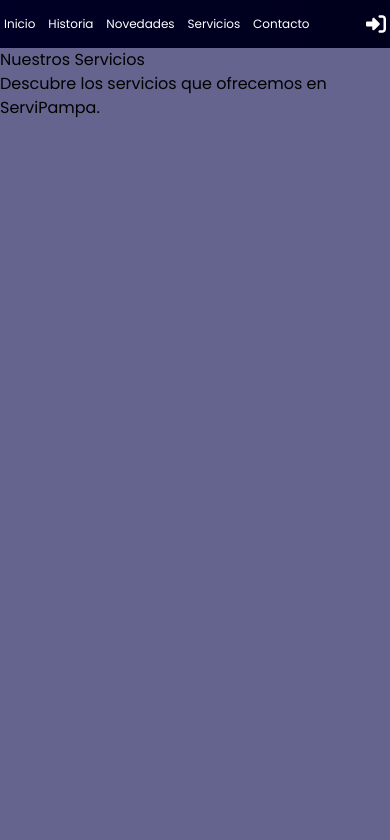
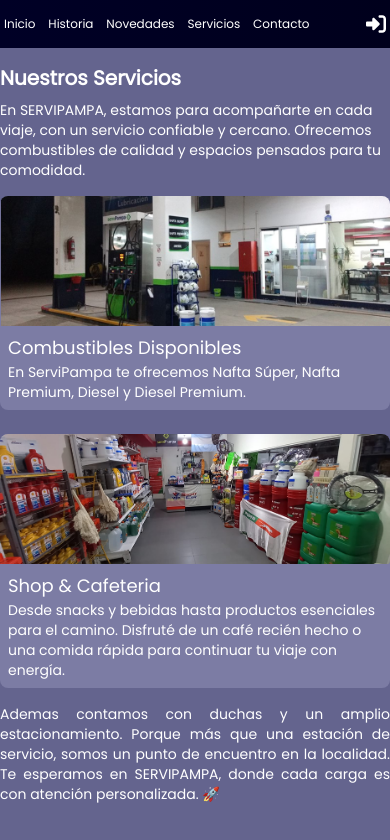
Before and after one commit to MateoBonavia/ServiPampa, a Next.js app: page /servicios in a window 390 px wide. Shown: the top 840 px of the page. Built offline with nearby package versions, Linux system fonts and the light colour scheme.

Commit message:
services mobile ready

```diff
--- a/app/servicios/page.tsx
+++ b/app/servicios/page.tsx
@@ -1,8 +1,56 @@
+import Combustibles from '@/assets/images/Servicios/Combustibles 1.png';
+import Shop from '@/assets/images/Servicios/Shop 1.png';
+import ServicesCard from '@/components/servicesCard';
+import { title } from 'process';
+
 export default function ServiciosPage() {
+  const firstCard = {
+    title: 'Combustibles Disponibles',
+    description:
+      'En ServiPampa te ofrecemos Nafta Súper, Nafta Premium, Diesel y Diesel Premium.',
+    image: Combustibles,
+  };
+
+  const secondCard = {
+    title: 'Shop & Cafeteria',
+    description:
+      'Desde snacks y bebidas hasta productos esenciales para el camino. Disfruté de un café recién hecho o una comida rápida para continuar tu viaje con energía.',
+    image: Shop,
+  };
+
+  const cards = [firstCard, secondCard];
+
   return (
-    <div>
-      <h1>Nuestros Servicios</h1>
-      <p>Descubre los servicios que ofrecemos en ServiPampa.</p>
+    <div className="text-white">
+      {/* Top part */}
+      <div className="mt-4 mb-4">
+        <h2 className="text-xl font-semibold mb-2">Nuestros Servicios</h2>
+        <p className="text-sm">
+          En SERVIPAMPA, estamos para acompañarte en cada viaje, con un servicio
+          confiable y cercano. Ofrecemos combustibles de calidad y espacios
+          pensados para tu comodidad.
+        </p>
+      </div>
+
+      {/* Cards */}
+      <div className="flex flex-col gap-6 mb-4">
+        {cards.map((e) => (
+          <ServicesCard
+            title={e.title}
+            description={e.description}
+            image={e.image}
+            key={e.title} // Use a unique key for each card
+          />
+        ))}
+      </div>
+
+      {/* Final text */}
+      <p className="text-sm text-justify mb-4">
+        Ademas contamos con duchas y un amplio estacionamiento. Porque más que
+        una estación de servicio, somos un punto de encuentro en la localidad.
+        Te esperamos en SERVIPAMPA, donde cada carga es con atención
+        personalizada. 🚀
+      </p>
     </div>
   );
 }
--- a/components/servicesCard.tsx
+++ b/components/servicesCard.tsx
@@ -1,20 +1,23 @@
 import Image from 'next/image';
 import React from 'react';
+import { StaticImageData } from 'next/image';
 
 interface cardProps {
   title: string;
   description: string;
-  image: string;
+  image: StaticImageData;
 }
 
-const servicesCard = ({ title, description, image }: cardProps) => {
+const ServicesCard = ({ title, description, image }: cardProps) => {
   return (
-    <div>
-      <Image src={image} alt={title} />
-      <h4>{title}</h4>
-      <p>{description}</p>
+    <div className="bg-[#7C7CA4] rounded-lg">
+      <Image src={image} alt={title} className="rounded-tl-lg rounded-tr-lg" />
+      <div className="p-2">
+        <h4 className="text-lg">{title}</h4>
+        <p className="text-sm">{description}</p>
+      </div>
     </div>
   );
 };
 
-export default servicesCard;
+export default ServicesCard;
```
Also changed, not shown: assets/images/Servicios/Combustibles 1.png (added), assets/images/Servicios/Shop 1.png (added).
